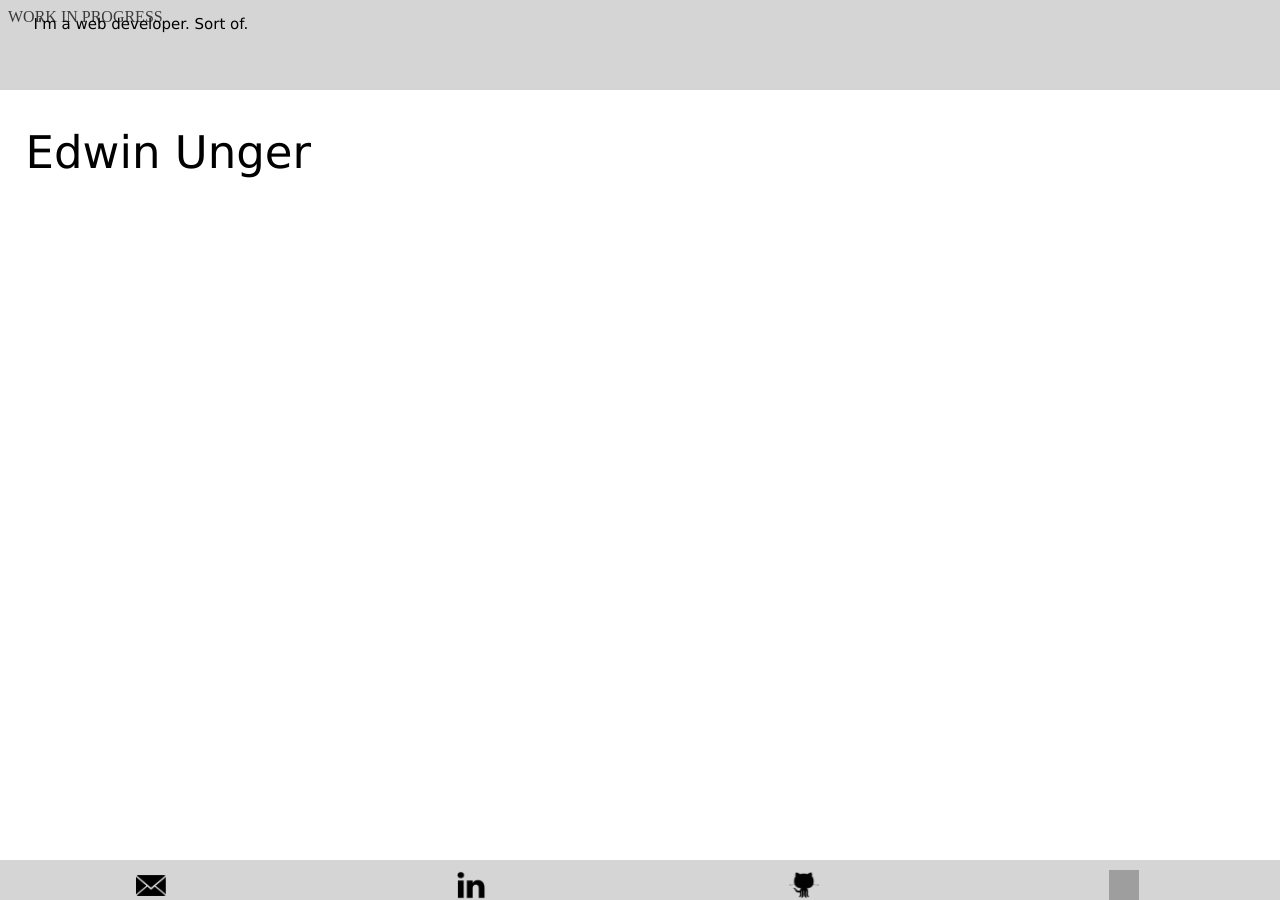
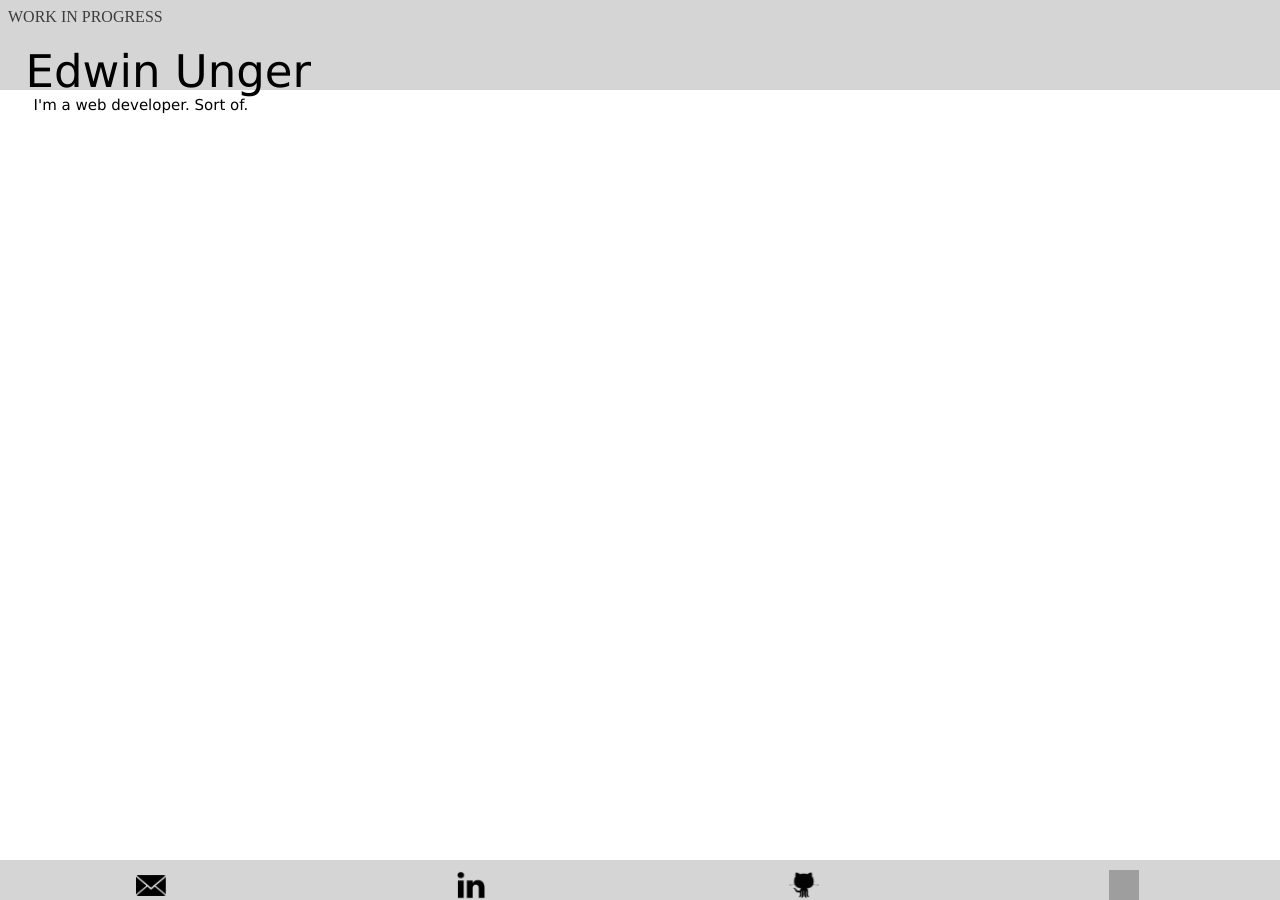
Before and after one commit to edwinunger/edwinunger.github.io, a Jekyll site: the page about.html, which Jekyll copies as it is, in a window 1280 px wide. Built offline with Jekyll 4.4.1, drawn with Linux system fonts in a browser that asks for light colours; grey boxes are pictures that could not be loaded.

Commit message:
homepage

```diff
--- a/stylesheets/default.css
+++ b/stylesheets/default.css
@@ -15,7 +15,7 @@ body  {height: 620px;
         font-family: Verdana;
         color: #000000;
         position: fixed;
-        top: 9%;
+        top: 0%;
         left: 2%;
 }
 
@@ -23,7 +23,7 @@ body  {height: 620px;
         font-family: Verdana;
         color: #000000;
         position: fixed;
-        top: 0%;
+        top: 9%;
         margin-left: 2%;
 }
 
```
